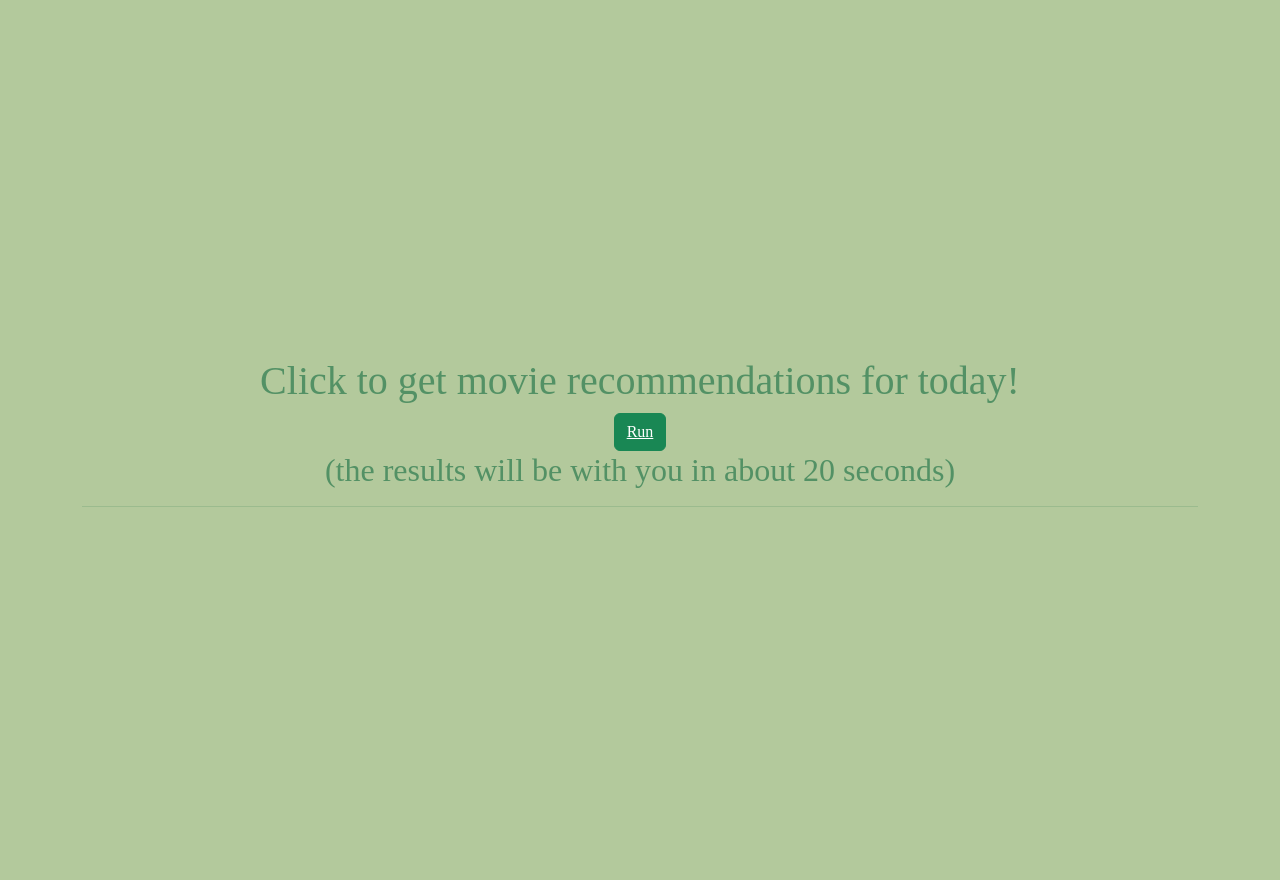
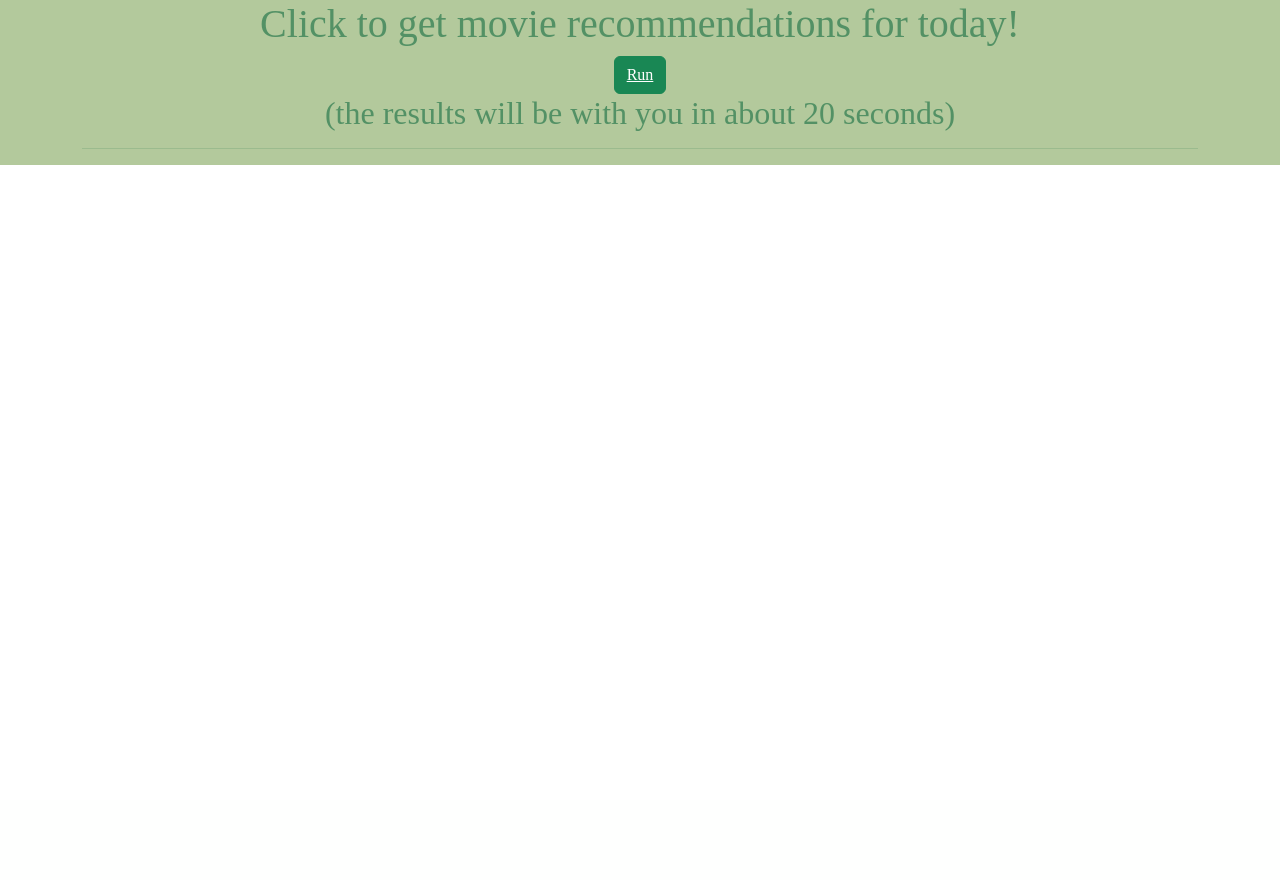
Before and after one commit to mkhutnik/waw-cinema-assistant, a Flask app: page / in a window 1280 px wide. After the commit the page ends 165 px from the top, so only its background shows below. Run offline with Flask 3, Linux system fonts and the light colour scheme.

Commit message:
Deleting container height.

```diff
--- a/static/css/styles.css
+++ b/static/css/styles.css
@@ -3,7 +3,6 @@
   display: flex;
   align-items: center;
   margin: 0;
-  height: 110vh;
   color: #539165;
   background-color: #B3C99C;
   font-family: "EB Garamond", serif;
```
